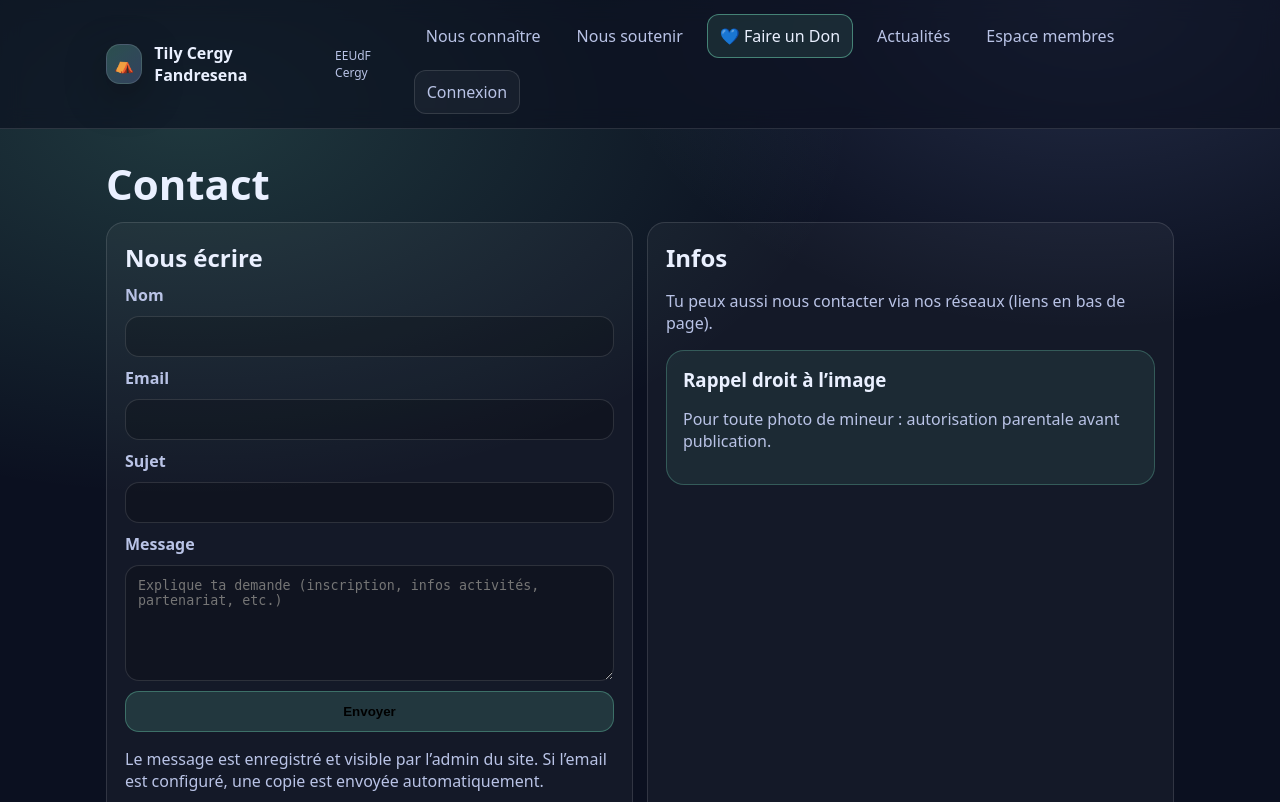
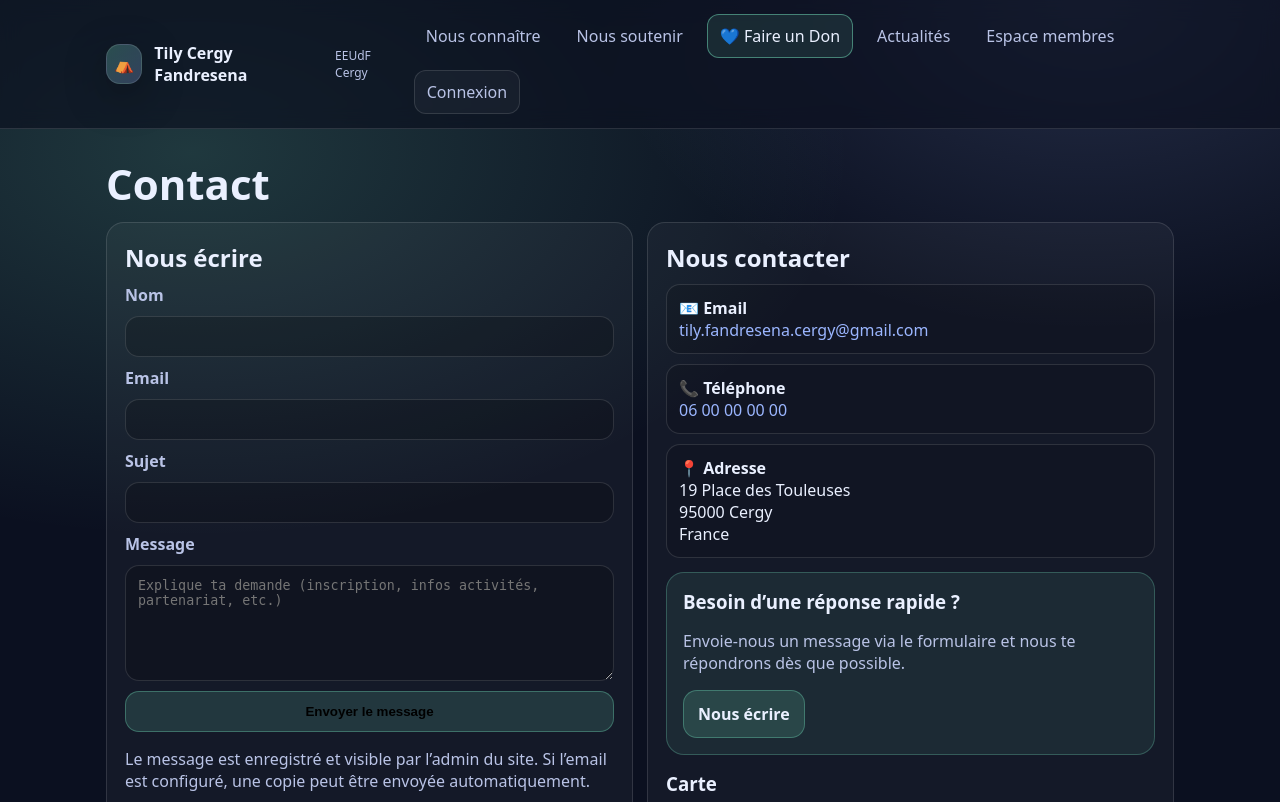
Before and after one commit to tanjonarandria-stack/tily-cergy-fandresena, a Flask app: page /contact in a window 1280 px wide. Shown: the top 802 px of the page. Run offline with Flask 3, Linux system fonts and the light colour scheme.

Commit message:
Add files via upload

```diff
--- a/templates/contact.html
+++ b/templates/contact.html
@@ -1,11 +1,16 @@
 {% extends "base.html" %}
 {% block content %}
+
 <h1>Contact</h1>
 
 <div class="grid-2">
+
+  <!-- FORMULAIRE -->
   <div class="panel">
-    <h2>Nous écrire</h2>
+    <h2 id="form-contact">Nous écrire</h2>
+
     <form method="post" class="form">
+
       <label>Nom</label>
       <input name="name" required>
 
@@ -16,20 +21,89 @@
       <input name="subject" required>
 
       <label>Message</label>
-      <textarea name="message" rows="6" required placeholder="Explique ta demande (inscription, infos activités, partenariat, etc.)"></textarea>
+      <textarea name="message" rows="6" required
+        placeholder="Explique ta demande (inscription, infos activités, partenariat, etc.)"></textarea>
 
-      <button class="btn" type="submit">Envoyer</button>
+      <button class="btn" type="submit">Envoyer le message</button>
+
     </form>
-    <p class="muted">Le message est enregistré et visible par l’admin du site. Si l’email est configuré, une copie est envoyée automatiquement.</p>
+
+    <p class="muted">
+      Le message est enregistré et visible par l’admin du site.
+      Si l’email est configuré, une copie peut être envoyée automatiquement.
+    </p>
   </div>
 
+
+  <!-- INFOS CONTACT -->
   <div class="panel">
-    <h2>Infos</h2>
-    <p class="muted">Tu peux aussi nous contacter via nos réseaux (liens en bas de page).</p>
+
+    <h2>Nous contacter</h2>
+
+    <div class="list">
+
+      <div class="list-item">
+        <div>
+          <strong>📧 Email</strong><br>
+          <a class="link" href="mailto:tily.fandresena.cergy@gmail.com">
+            tily.fandresena.cergy@gmail.com
+          </a>
+        </div>
+      </div>
+
+      <div class="list-item">
+        <div>
+          <strong>📞 Téléphone</strong><br>
+          <a class="link" href="tel:+33600000000">
+            06 00 00 00 00
+          </a>
+        </div>
+      </div>
+
+      <div class="list-item">
+        <div>
+          <strong>📍 Adresse</strong><br>
+          19 Place des Touleuses<br>
+          95000 Cergy<br>
+          France
+        </div>
+      </div>
+
+    </div>
+
+
     <div class="callout">
+      <h3>Besoin d’une réponse rapide ?</h3>
+      <p class="muted">
+        Envoie-nous un message via le formulaire et nous te répondrons dès que possible.
+      </p>
+
+      <a class="btn" href="#form-contact">Nous écrire</a>
+    </div>
+
+
+    <h3 style="margin-top:16px">Carte</h3>
+
+    <div style="border:1px solid var(--border); border-radius: var(--radius); overflow:hidden;">
+      <iframe
+        src="https://www.google.com/maps?q=19%20Place%20des%20Touleuses%2095000%20Cergy&output=embed"
+        width="100%"
+        height="260"
+        style="border:0;"
+        loading="lazy">
+      </iframe>
+    </div>
+
+
+    <div class="callout" style="margin-top:14px">
       <h3>Rappel droit à l’image</h3>
-      <p class="muted">Pour toute photo de mineur : autorisation parentale avant publication.</p>
+      <p class="muted">
+        Pour toute photo de mineur : autorisation parentale avant publication.
+      </p>
     </div>
+
   </div>
+
 </div>
+
 {% endblock %}
```
